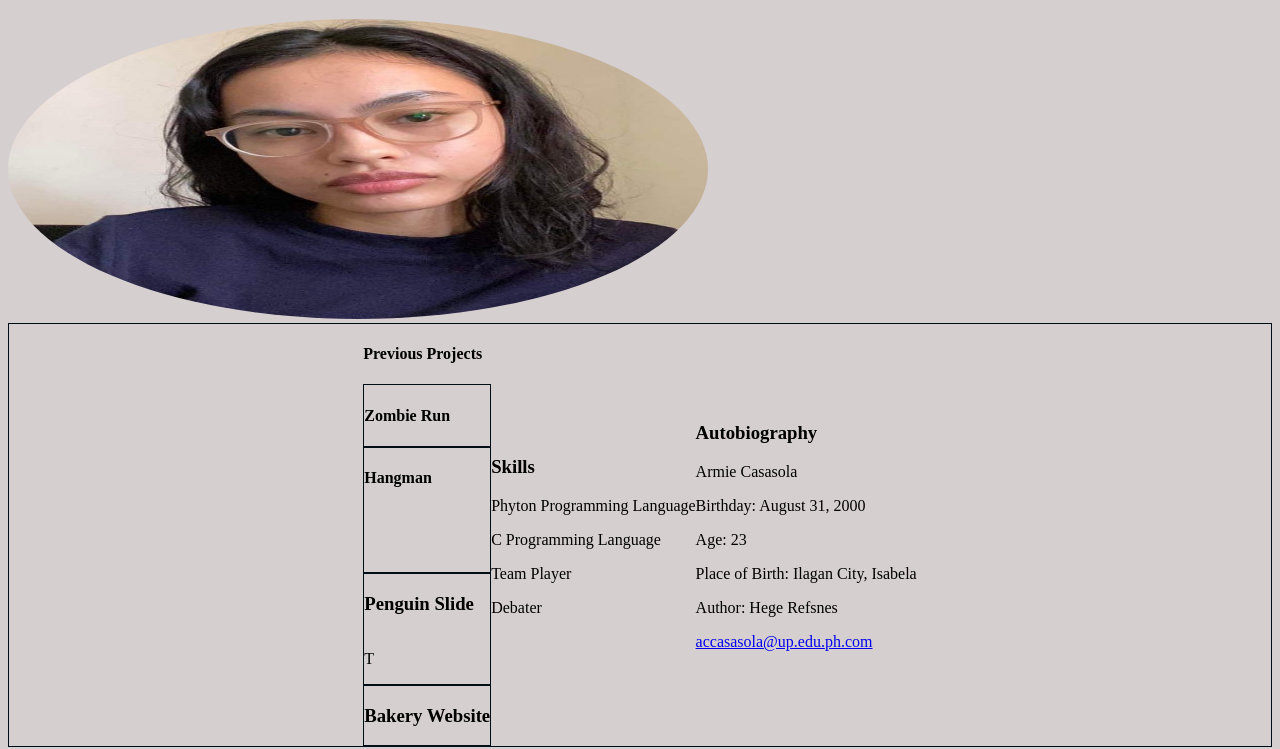
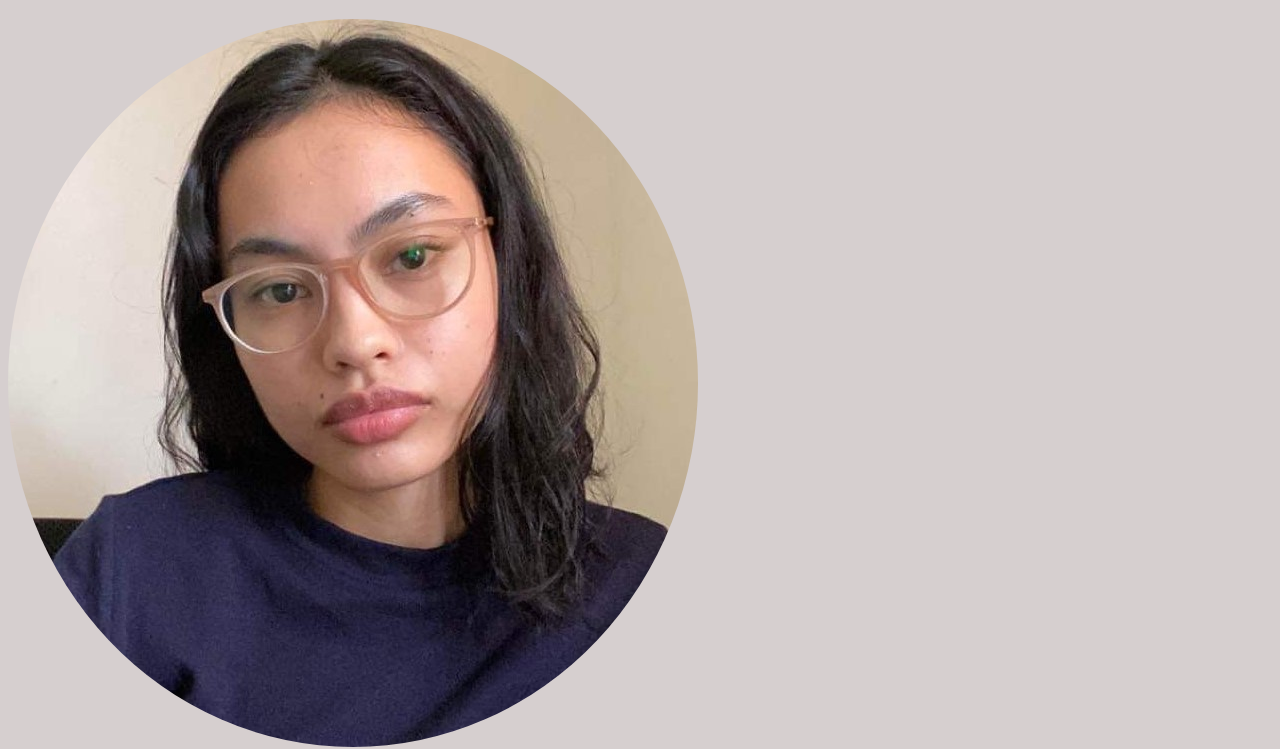
Before and after one commit to accasasola/accasasola.github.io, a plain HTML site: page index.html in a window 1280 px wide. Shown: the part 61-810 px from the top of the page. Drawn offline with Linux system fonts and the light colour scheme.

Commit message:
improved size of img

```diff
--- a/index.html
+++ b/index.html
@@ -5,7 +5,7 @@
 </head>
 <body>
 <h1>Personal Information</h1>
-<img src="casasola.jpg" alt="Armie Casasola" width="700" height="300">
+<img src="casasola.jpg" alt="Armie Casasola">
 </div>
 <div class="flex-container">
 	<div>
```
